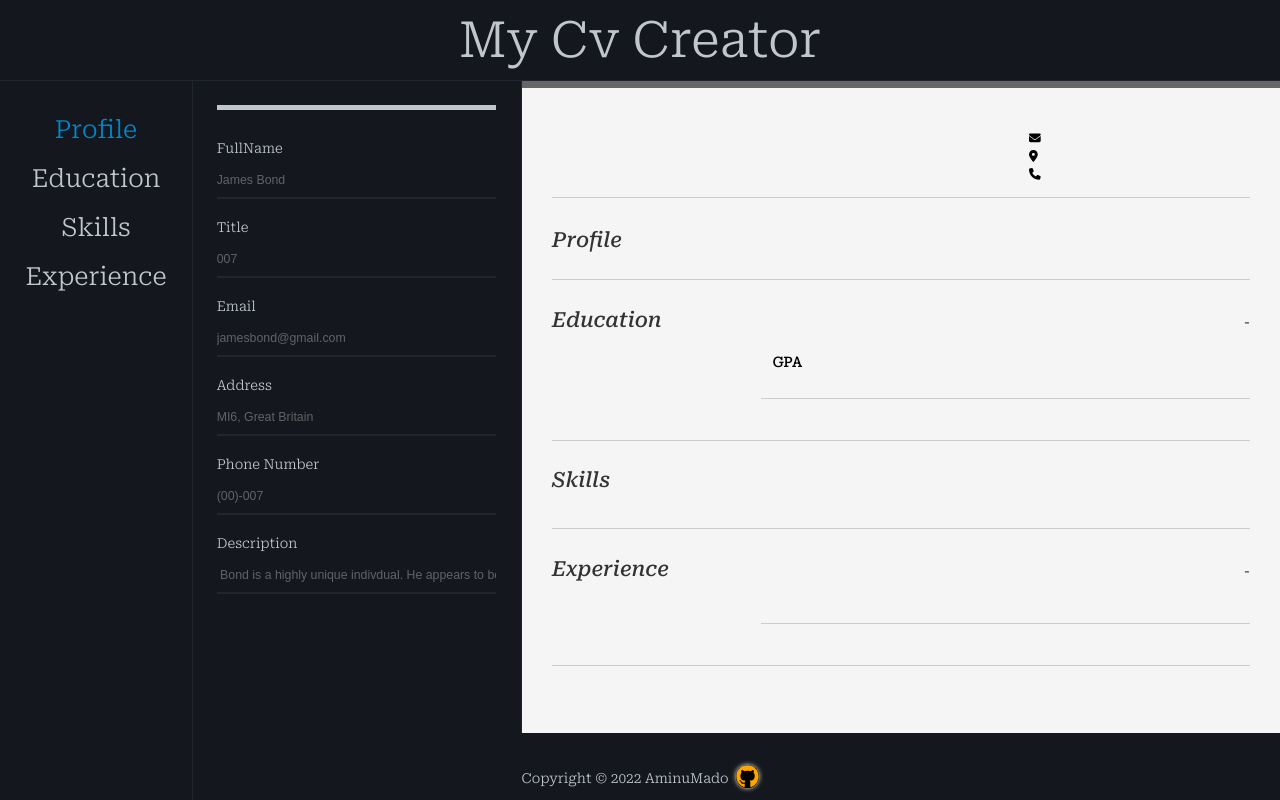
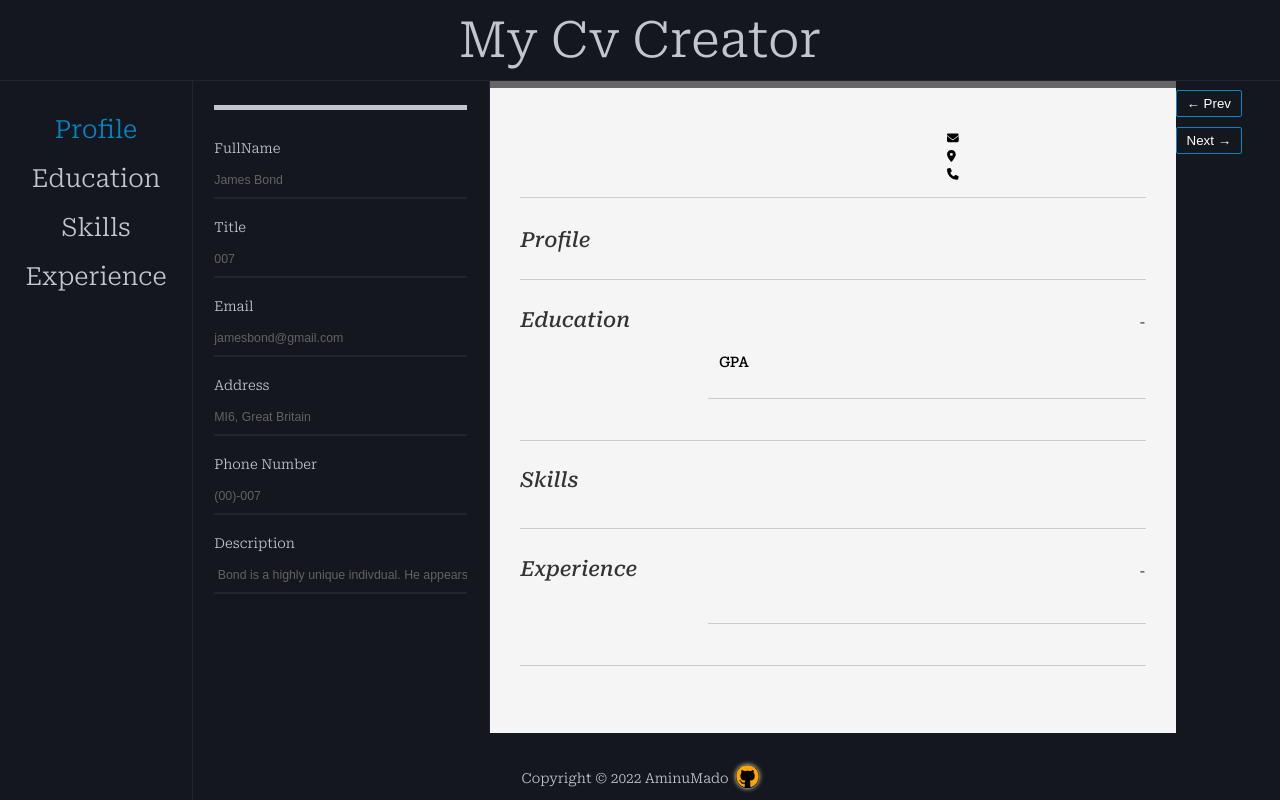
Before and after one commit to AminuMado/cv-creator, a React app: page / in a window 1280 px wide. Built offline with nearby package versions, Linux system fonts and the light colour scheme; the HTML template or start-up script is replaced by a standard one.

Commit message:
added prev and next buttons

```diff
--- a/src/App.js
+++ b/src/App.js
@@ -7,6 +7,7 @@ import Education from './components/CvForm/Education';
 import Experience from './components/CvForm/Experience';
 import Skills from './components/CvForm/Skills';
 import CvPreview from './components/CvPreview/CvPreview';
+import Button from './components/Utils/Button/Button';
 
 import { nanoid } from 'nanoid';
 
@@ -307,6 +308,20 @@ function App() {
             <CvPreview formData={formData} />
           </div>
         </div>
+        <div className="prev-next-button container">
+          <Button
+            name="← Prev"
+            id="prev"
+            handleClick={(e) => console.log(e.target)}
+            classification="Add"
+          />
+          <Button
+            name="Next →"
+            id="next"
+            handleClick={(e) => console.log(e.target)}
+            classification="Add"
+          />
+        </div>
       </main>
       <Footer />
     </div>
```
